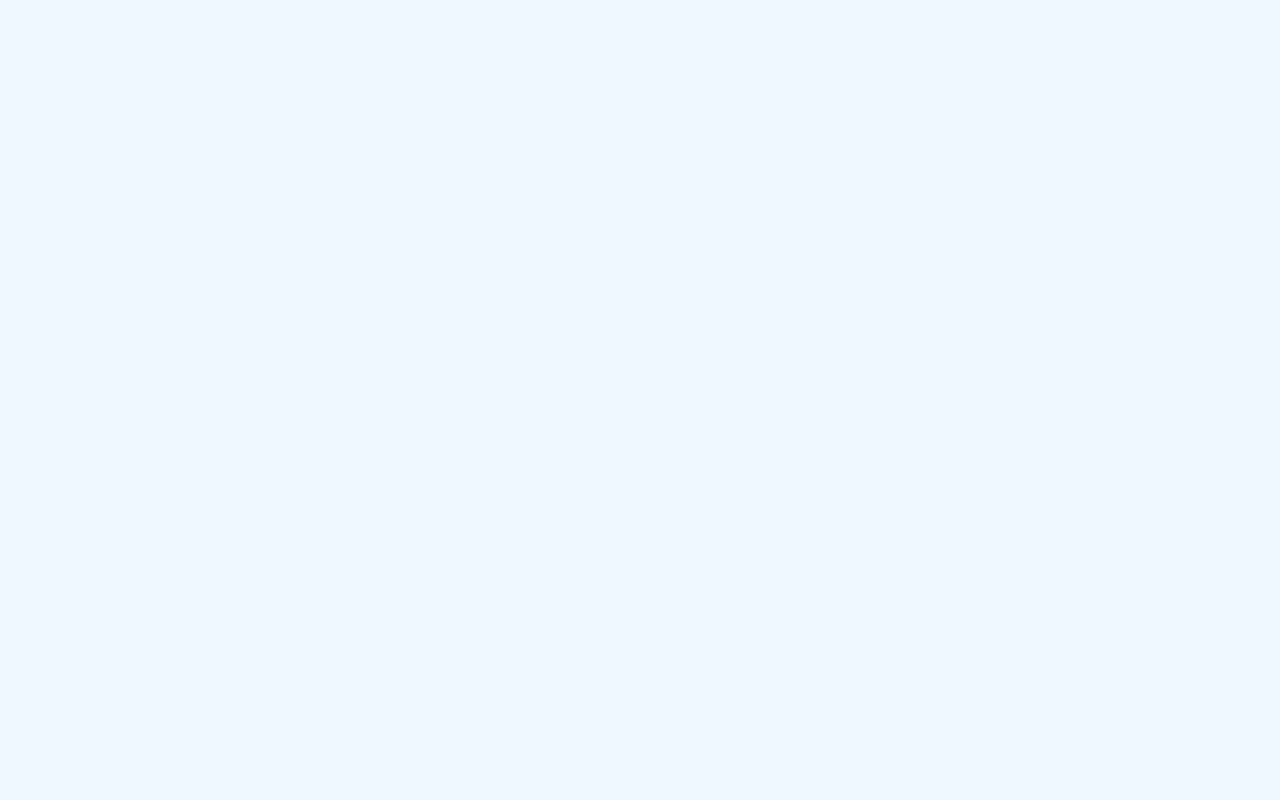
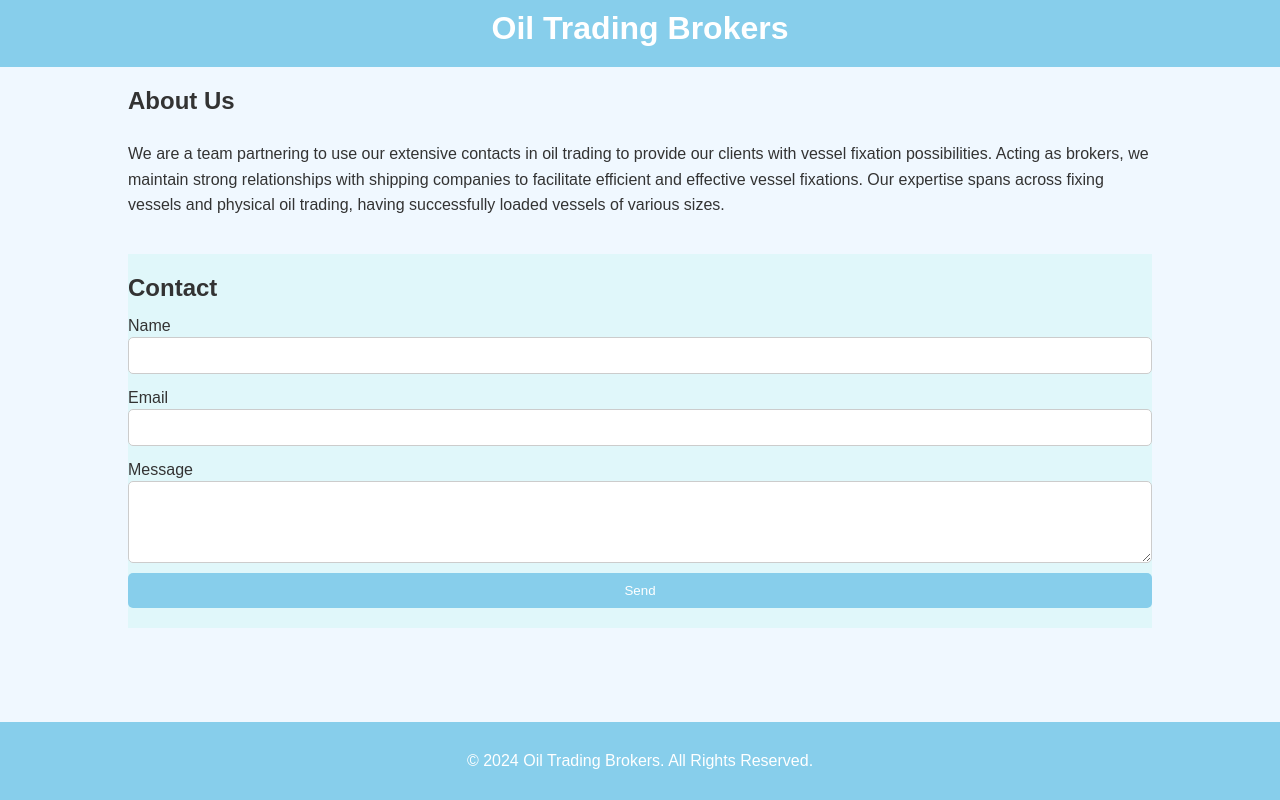
Before and after one commit to mikes1trade/brokerage, a plain HTML site: page index.html in a window 1280 px wide. Drawn offline with Linux system fonts and the light colour scheme.

Commit message:
Update index.html

```diff
--- a/index.html
+++ b/index.html
@@ -50,4 +50,58 @@
             display: flex;
             flex-direction: column;
         }
-        .
+        .contact-form label {
+            margin: 5px 0 2px;
+        }
+        .contact-form input, .contact-form textarea {
+            padding: 10px;
+            margin-bottom: 10px;
+            border: 1px solid #ccc;
+            border-radius: 5px;
+        }
+        .contact-form button {
+            padding: 10px;
+            background-color: #87ceeb;
+            color: white;
+            border: none;
+            border-radius: 5px;
+            cursor: pointer;
+        }
+        .contact-form button:hover {
+            background-color: #00bfff;
+        }
+    </style>
+</head>
+<body>
+    <header>
+        <div class="container">
+            <h1>Oil Trading Brokers</h1>
+        </div>
+    </header>
+
+    <section id="about" class="container">
+        <h2>About Us</h2>
+        <p>We are a team partnering to use our extensive contacts in oil trading to provide our clients with vessel fixation possibilities. Acting as brokers, we maintain strong relationships with shipping companies to facilitate efficient and effective vessel fixations. Our expertise spans across fixing vessels and physical oil trading, having successfully loaded vessels of various sizes.</p>
+    </section>
+
+    <section id="contact" class="container">
+        <h2>Contact</h2>
+        <form class="contact-form">
+            <label for="name">Name</label>
+            <input type="text" id="name" name="name" required>
+
+            <label for="email">Email</label>
+            <input type="email" id="email" name="email" required>
+
+            <label for="message">Message</label>
+            <textarea id="message" name="message" rows="4" required></textarea>
+
+            <button type="submit">Send</button>
+        </form>
+    </section>
+
+    <footer>
+        <p>&copy; 2024 Oil Trading Brokers. All Rights Reserved.</p>
+    </footer>
+</body>
+</html>
```
